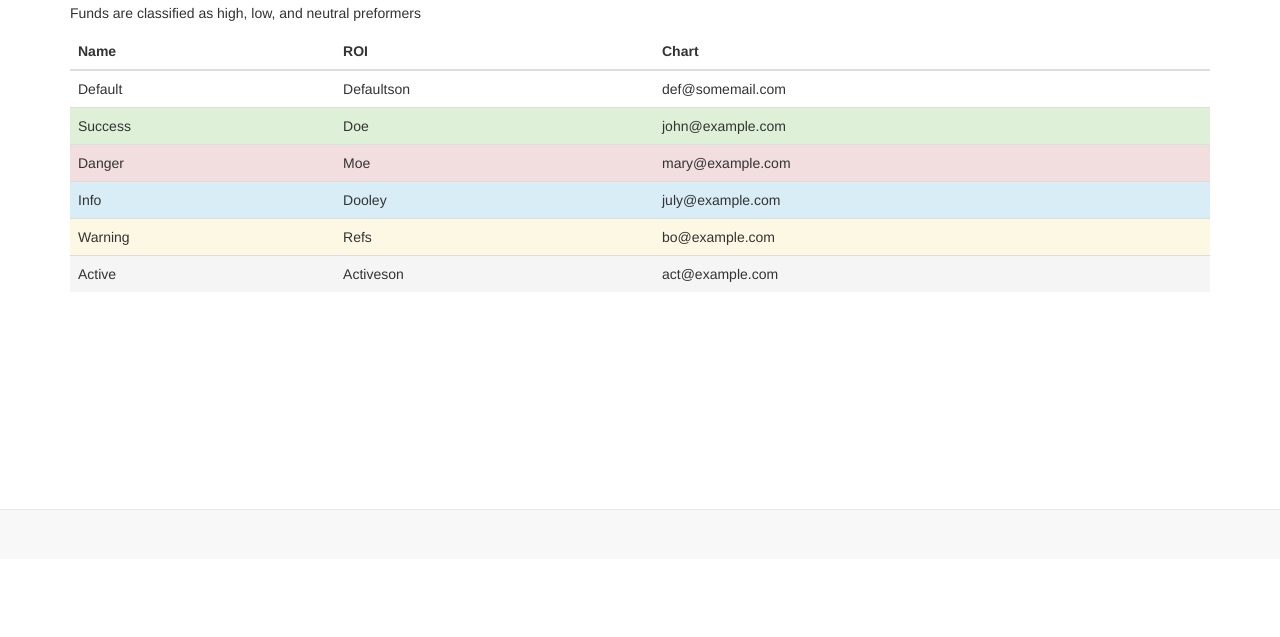
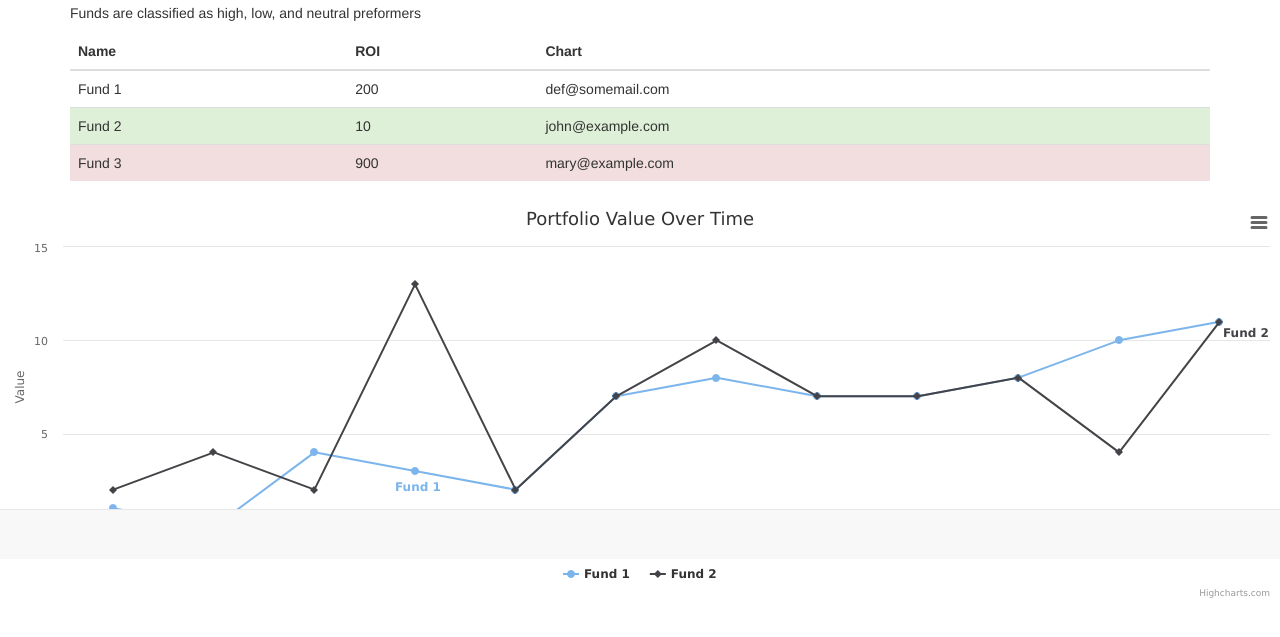
Before and after one commit to nepoche/socialfund, a website: page src/index.html in a window 1280 px wide. Shown: the part 241-878 px from the top of the page. Before the commit the page ends 800 px from the top, so only its background shows below. Drawn offline with nearby package versions, Linux system fonts and the light colour scheme; files whose address does not match are found by name.

Commit message:
Added a line chart on the bottom of index

```diff
--- a/src/index.html
+++ b/src/index.html
@@ -25,6 +25,9 @@
 
   <!-- Application -->
   <link href="css/app.css" rel="stylesheet">
+  <script src="https://code.highcharts.com/highcharts.js"></script>
+  <script src="https://code.highcharts.com/modules/series-label.js"></script>
+  <script src="https://code.highcharts.com/modules/exporting.js"></script>
 
 </head>
 <nav class="navbar navbar-inverse">
@@ -202,38 +205,52 @@
     </thead>
     <tbody>
       <tr>
-        <td>Default</td>
-        <td>Defaultson</td>
+        <td>Fund 1</td>
+        <td>200</td>
         <td>def@somemail.com</td>
       </tr>
       <tr class="success">
-        <td>Success</td>
-        <td>Doe</td>
+        <td>Fund 2</td>
+        <td>10</td>
         <td>john@example.com</td>
       </tr>
       <tr class="danger">
-        <td>Danger</td>
-        <td>Moe</td>
+        <td>Fund 3</td>
+        <td>900</td>
         <td>mary@example.com</td>
-      </tr>
-      <tr class="info">
-        <td>Info</td>
-        <td>Dooley</td>
-        <td>july@example.com</td>
-      </tr>
-      <tr class="warning">
-        <td>Warning</td>
-        <td>Refs</td>
-        <td>bo@example.com</td>
-      </tr>
-      <tr class="active">
-        <td>Active</td>
-        <td>Activeson</td>
-        <td>act@example.com</td>
       </tr>
     </tbody>
   </table>
 </div>
+
+<div id="container" style="width:100%; height:400px;"></div>
+<script>
+$(function () {
+    var myChart = Highcharts.chart('container', {
+        chart: {
+            type: 'line'
+        },
+        title: {
+            text: 'Portfolio Value Over Time'
+        },
+        xAxis: {
+            categories: ['Jan', 'Feb', 'Mar', 'Apr', 'May', 'Jun', 'Jul', 'Aug', 'Sep', 'Oct', 'Nov', 'Dec']
+        },
+        yAxis: {
+            title: {
+                text: 'Value'
+            }
+        },
+        series: [{
+            name: 'Fund 1',
+            data: [1, 0, 4, 3, 2, 7, 8, 7, 7, 8, 10, 11]
+        }, {
+            name: 'Fund 2',
+            data: [2, 4, 2, 13, 2, 7, 10, 7, 7, 8, 4, 11]
+        }]
+    });
+});
+</script>
 
 
 
```
